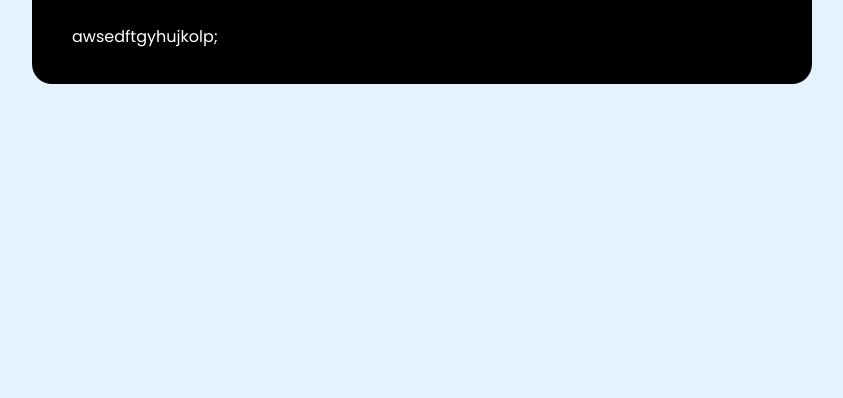
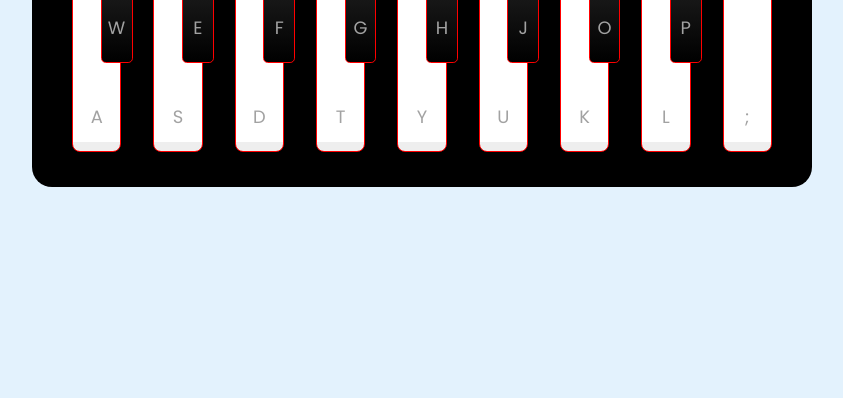
Before and after one commit to GeovanniJDA/Piano-Simulator, a plain HTML site: page index.html in a window 1280 px wide. Shown: the part 402-800 px from the top of the page, without its empty margins (218-1061 px from the left). Drawn offline with Linux system fonts and the light colour scheme.

Commit message:
fix: correct font-size unit in main.css and add styles for piano keys

```diff
--- a/src/styles/main.css
+++ b/src/styles/main.css
@@ -32,7 +32,7 @@ header .column {
 header .column span {
   font-weight: 500;
   margin-right: 1rem;
-  font-size: 1.19rem;
+  font-size: 1.19em;
 }
 
 .volume-slider input {
@@ -71,3 +71,47 @@ header .column span {
   display: flex;
   margin-top: 2.5rem;
 }
+
+.piano-keys .key{
+  cursor: pointer;
+  user-select: none;
+  color: #a2a2a2;
+  position: relative;
+  text-transform: uppercase;
+}
+
+.piano-keys .white {
+  width: 4.3rem;
+  height: 14.3rem;
+  border: 1px solid red;
+  border-radius: 0.5rem;
+  background: linear-gradient(#fff 96%, #eee 4%);
+}
+
+.piano-keys .black {
+  width: 2.75rem;
+  height: 8.75rem;
+  z-index: 2;
+  margin: 0 1.3rem 0 -1.3rem;
+  border: 1px solid red;
+  border-radius: 0 0 .3rem .3rem;
+  background: linear-gradient(#333, #000);
+}
+
+.piano-keys span {
+  position: absolute;
+  bottom: 1.25rem;
+  width: 100%;
+  text-align: center;
+  font-size: 1.12em;
+}
+
+.piano-keys .white:active {
+  box-shadow: inset -5px 5px 20px rgba(0, 0, 0, .2);
+  background: linear-gradient(to bottom, #fff 0%, #eee 100%);
+}
+
+.piano-keys .black:active {
+  box-shadow: inset -5px 5px 10px rgba( 255, 255, 255, .1);
+  background: linear-gradient(to bottom, #434343, #000);
+}
```
